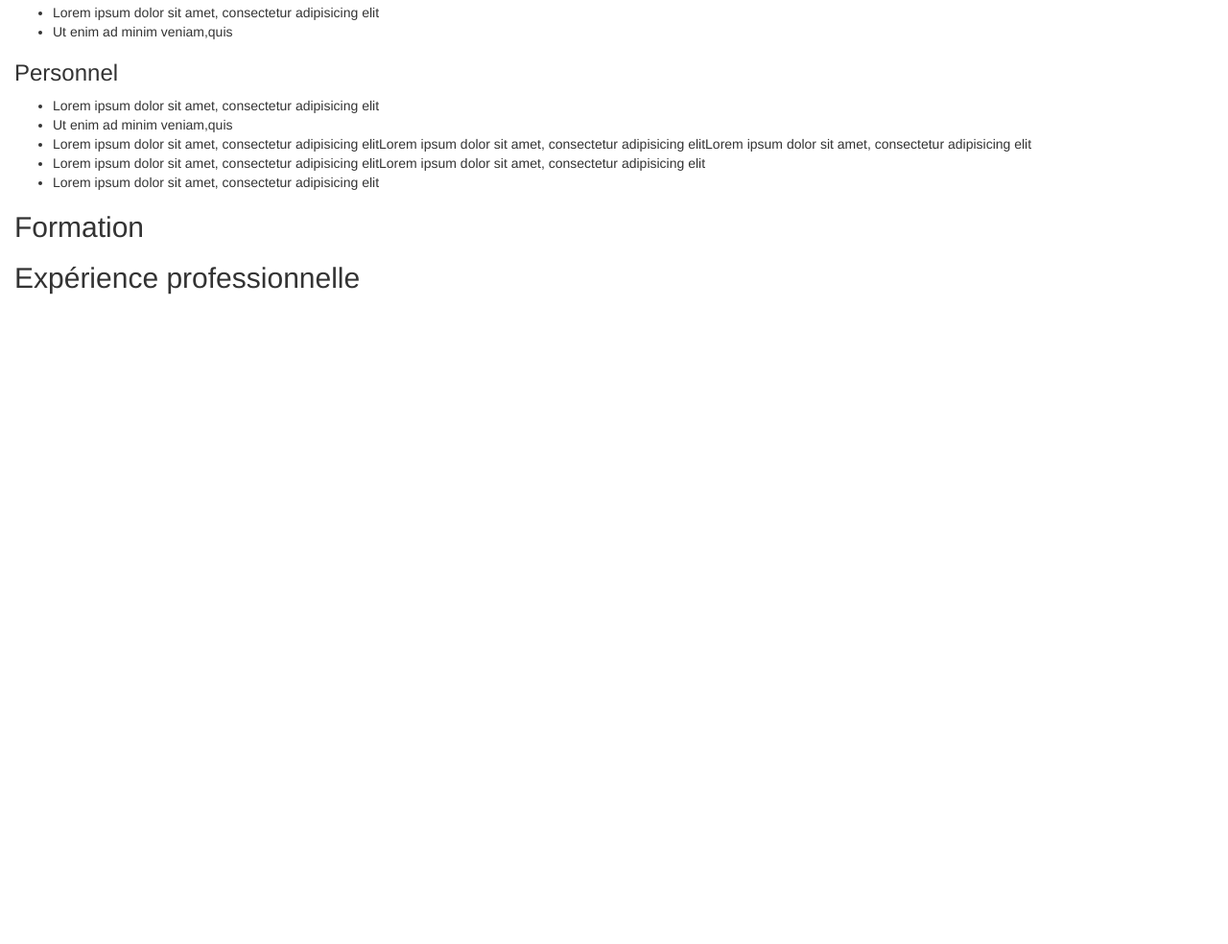
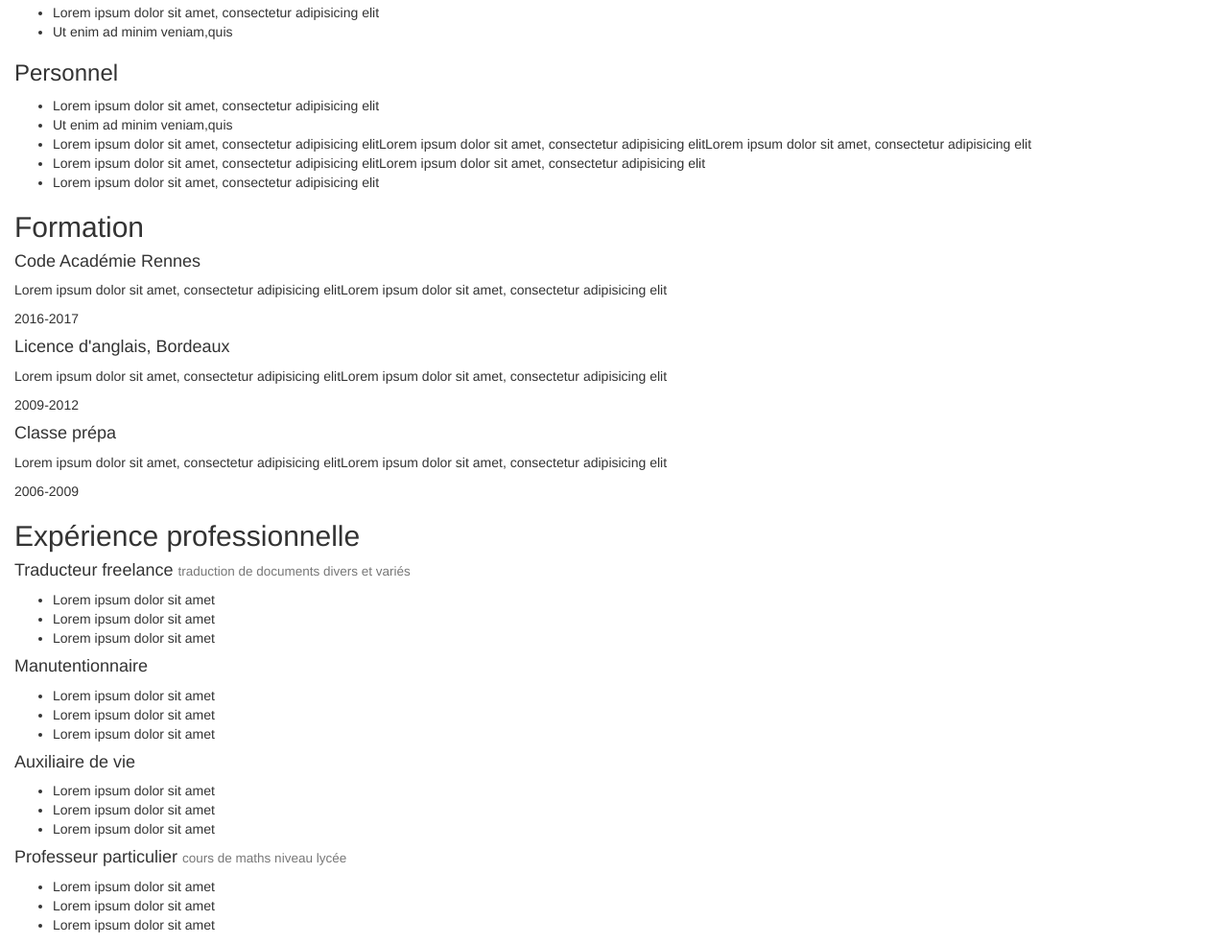
Before and after one commit to Badabingbing/cv, a plain HTML site: page index.html in a window 1280 px wide. Shown: the part 594-1578 px from the top of the page at 96% size. Before the commit the page ends 910 px from the top, so only its background shows below. Drawn offline with Linux system fonts and the light colour scheme.

Commit message:
ajout xp pro html

```diff
--- a/index.html
+++ b/index.html
@@ -16,7 +16,7 @@
 			<h1>Développeur Web</h1>
 		</div>
 		<div class="col-lg-10">
-			<p>52 rue Louis Pétri<br>35200 Rennes<br>07 83 81 45 27<br>valentinsusset@hotmail.com</p>
+			<p>27 ans<br>52 rue Louis Pétri<br>35200 Rennes<br>07 83 81 45 27<br>valentinsusset@hotmail.com</p>
 		</div>
  	</div>
 
@@ -58,10 +58,45 @@
  	</div>
  	<!--formation-->
  	<h2>Formation</h2>
- 		<h3></h3>
+ 		<h4>Code Académie Rennes</h4>
+ 		<p>Lorem ipsum dolor sit amet, consectetur adipisicing elitLorem ipsum dolor sit amet, consectetur adipisicing elit</p>
+ 		<p>2016-2017</p>
+
+ 		<h4>Licence d'anglais, Bordeaux</h4>
+ 		<p>Lorem ipsum dolor sit amet, consectetur adipisicing elitLorem ipsum dolor sit amet, consectetur adipisicing elit</p>
+ 		<p>2009-2012</p>
+
+ 		<h4>Classe prépa </h4>
+ 		<p>Lorem ipsum dolor sit amet, consectetur adipisicing elitLorem ipsum dolor sit amet, consectetur adipisicing elit</p>
+ 		<p>2006-2009</p>
+
  	<!--exp. pro-->
  	<h2>Expérience professionnelle</h2>
+		<h4>Traducteur freelance <small>traduction de documents divers et variés</small></h4>
+		<ul>
+			<li>Lorem ipsum dolor sit amet</li>
+			<li>Lorem ipsum dolor sit amet</li>
+			<li>Lorem ipsum dolor sit amet</li>
+		</ul>
 
+		<h4>Manutentionnaire</h4>
+		<ul>
+			<li>Lorem ipsum dolor sit amet</li>
+			<li>Lorem ipsum dolor sit amet</li>
+			<li>Lorem ipsum dolor sit amet</li>
+		</ul>
+		<h4>Auxiliaire de vie</h4>
+		<ul>
+			<li>Lorem ipsum dolor sit amet</li>
+			<li>Lorem ipsum dolor sit amet</li>
+			<li>Lorem ipsum dolor sit amet</li>
+		</ul>
+		<h4>Professeur particulier <small>cours de maths niveau lycée</small></h4>
+		<ul>
+			<li>Lorem ipsum dolor sit amet</li>
+			<li>Lorem ipsum dolor sit amet</li>
+			<li>Lorem ipsum dolor sit amet</li>
+		</ul>
 </div>
 </body>
 </html>
```
